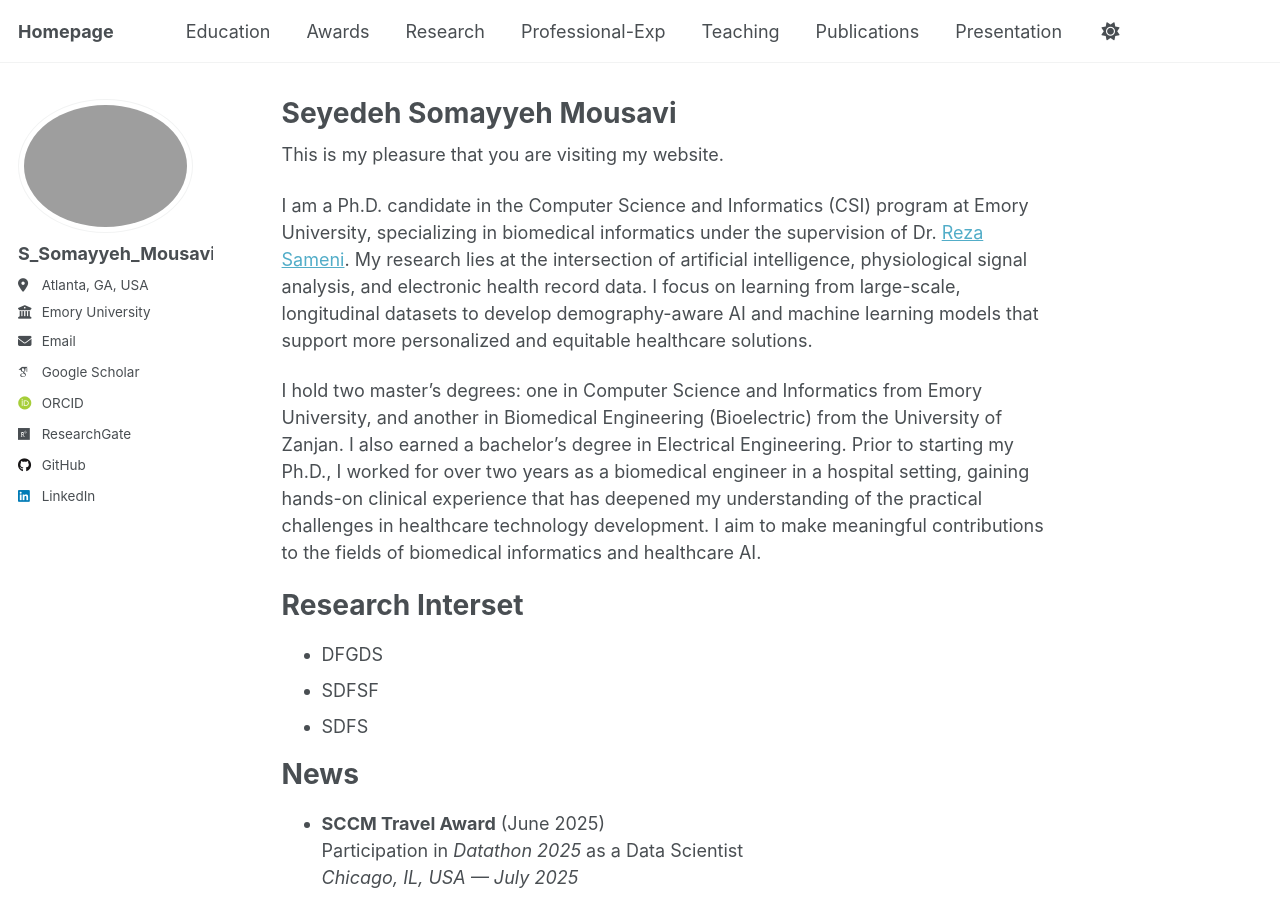
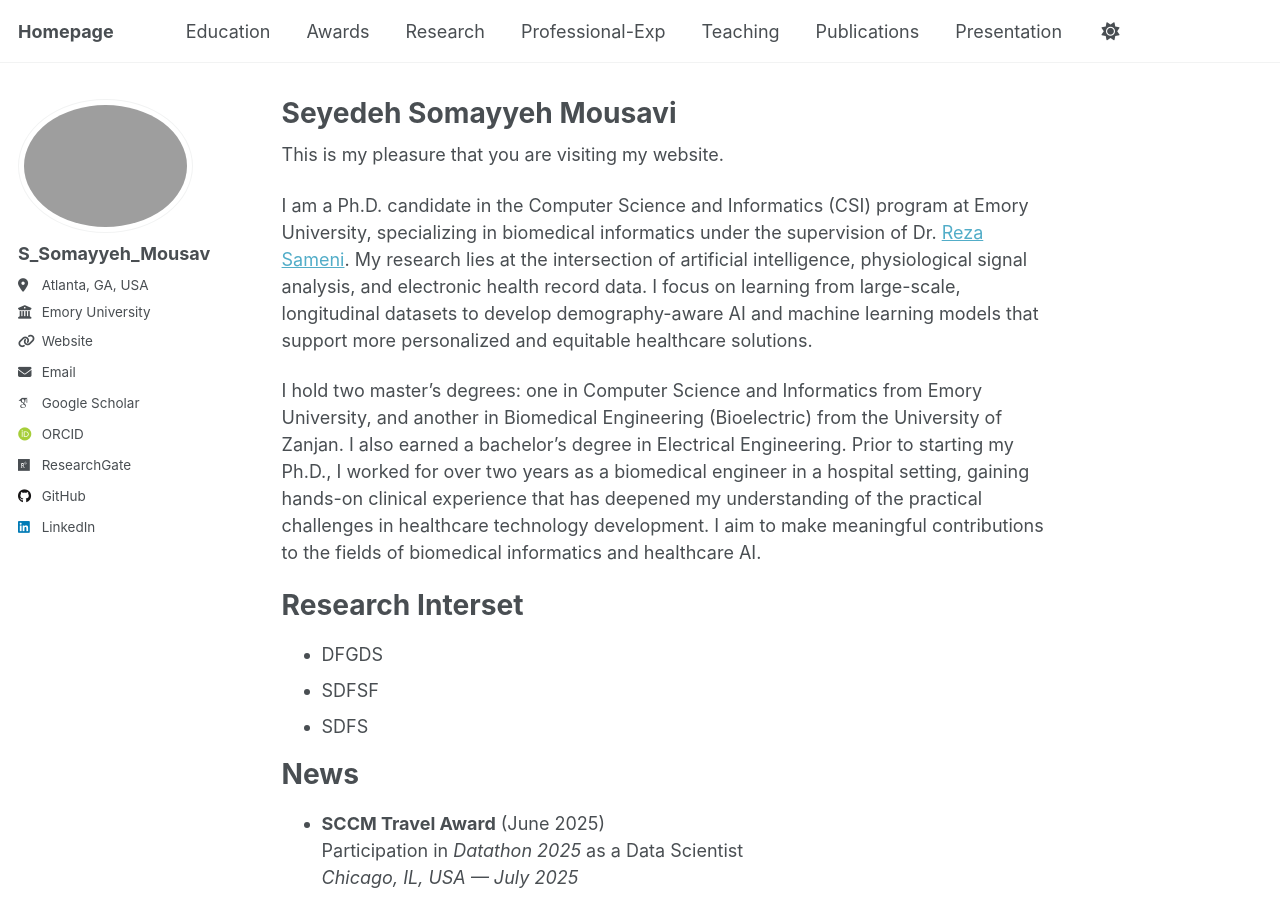
Before and after one commit to Somayyehmousavi/somayyehmousavi.github.io, a Jekyll site: the page built from _pages/about.md, in a window 1280 px wide and 900 px high. Built offline with Jekyll 4.4.1, drawn with Linux system fonts in a browser that asks for light colours; some web fonts are replaced.

Commit message:
Update author name and URI in config

```diff
--- a/_config.yml
+++ b/_config.yml
@@ -23,9 +23,9 @@ repository               : "Somayyehmousavi/somayyehmousavi.github.io"
 author:
   # Biographic information
   avatar           : "profile.png"
-  name             : "S_Somayyeh_Mousavi_CV"
+  name             : "S_Somayyeh_Mousav"
   url              : /files/S_Somayyeh_Mousavi_CV.pdf
-  uri              : # URL
+  uri              : /files/S_Somayyeh_Mousavi_CV.pdf
   pronouns         : ""
   bio              : # "Short biography for the left-hand sidebar"
   location         : "Atlanta, GA, USA"
```
